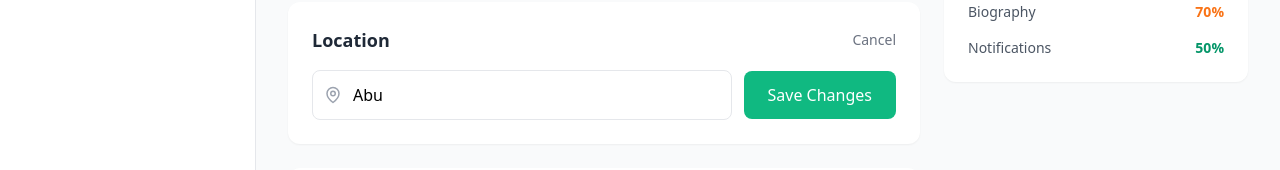
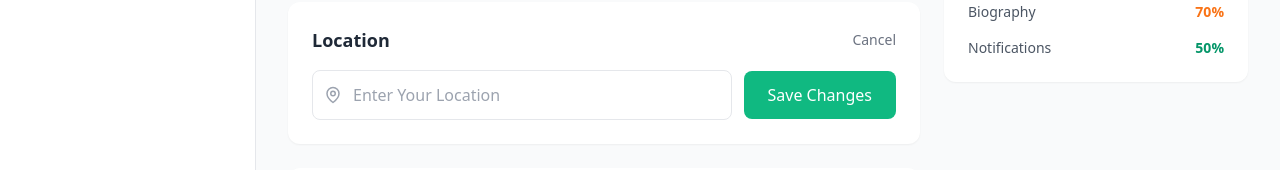
Before and after one commit to Joshbill-pixel/Bussiness_Admin-Dashboard, a React (Vite) app: page / in a window 1280 px wide. Both pictures are taken after a click on the button "Edit profile". Shown: the part 551-721 px from the top of the page. Built offline with nearby package versions, Linux system fonts and the light colour scheme.

Commit message:
saving changes

```diff
--- a/src/pages/EditProfile.jsx
+++ b/src/pages/EditProfile.jsx
@@ -34,7 +34,7 @@
     fullName: "Uncle Tee's",
     email: 'UncleTees@gmail.com',
     phone: '2348134729',
-    location: 'Abu',
+    location: '',
     bio:
       'Lorem ipsum dolor sit amet, consectetuer adipiscing elit. Aenean commodo ligula eget dolor. Aenean massa. Cum sociis natoque penatibus et magnis dis parturient montes, nascetur ridiculus mus. Donec felis, ultricies nec, pellentesque eu, pretium quis, sem. Nulla consequat massa quis.',
     photoUrl:
@@ -126,8 +126,8 @@
                 <MapPin className="absolute left-3 top-1/2 transform -translate-y-1/2 text-gray-400" size={18} />
                 <input
                   type="text"
-                  value={profileData.location}
-                  readOnly
+                  placeholder='Enter Your Location'
+                  // value={profileData.location}
                   className="w-full pl-10 pr-4 py-2 sm:py-3 border border-gray-200 rounded-lg focus:outline-none focus:ring-2 focus:ring-emerald-500"
                 />
               </div>
@@ -148,33 +148,6 @@
             </div>
             <p className="text-gray-600 text-sm leading-relaxed">{profileData.bio}</p>
           </div>
-
-          {/* Pagination */}
-          {/* <div className="flex flex-col sm:flex-row items-center justify-between gap-4">
-            <button className="flex items-center space-x-2 px-4 py-2 text-gray-600 bg-gray-200 rounded-lg hover:bg-gray-300 transition">
-              <ChevronLeft size={18} />
-              <span>Previous</span>
-            </button>
-
-            <div className="flex space-x-2">
-              {[1, 2, 3, 4].map((page) => (
-                <button
-                  key={page}
-                  onClick={() => setCurrentPage(page)}
-                  className={`w-8 h-8 rounded ${
-                    currentPage === page ? 'bg-emerald-500 text-white' : 'bg-gray-200 text-gray-600 hover:bg-gray-300'
-                  }`}
-                >
-                  {page}
-                </button>
-              ))}
-            </div>
-
-            <button className="flex items-center space-x-2 px-4 py-2 text-white bg-emerald-500 rounded-lg hover:bg-emerald-600 transition">
-              <span>Next</span>
-              <ChevronRight size={18} />
-            </button>
-          </div> */}
         </div>
 
         {/* RIGHT SECTION */}
@@ -232,6 +205,33 @@
             </div>
           </div>
         </div>
+
+        {/* Pagination */}
+      <div className="flex flex-col sm:flex-row items-center justify-between gap-4 mt-5">
+        <button className="flex items-center space-x-2 px-4 py-2 text-gray-600 bg-gray-200 rounded-lg hover:bg-gray-300 transition">
+          <ChevronLeft size={18} />
+          <span>Previous</span>
+        </button>
+
+        <div className="flex space-x-2">
+          {[1, 2, 3, 4].map((page) => (
+            <button
+              key={page}
+              onClick={() => setCurrentPage(page)}
+              className={`w-8 h-8 rounded ${
+                currentPage === page ? 'bg-emerald-500 text-white' : 'bg-gray-200 text-gray-600 hover:bg-gray-300'
+              }`}
+            >
+              {page}
+            </button>
+          ))}
+        </div>
+
+        <button className="flex items-center space-x-2 px-4 py-2 text-white bg-emerald-500 rounded-lg hover:bg-emerald-600 transition">
+          <span>Next</span>
+          <ChevronRight size={18} />
+        </button>
+      </div>
       </div>
     </div>
   );
```
